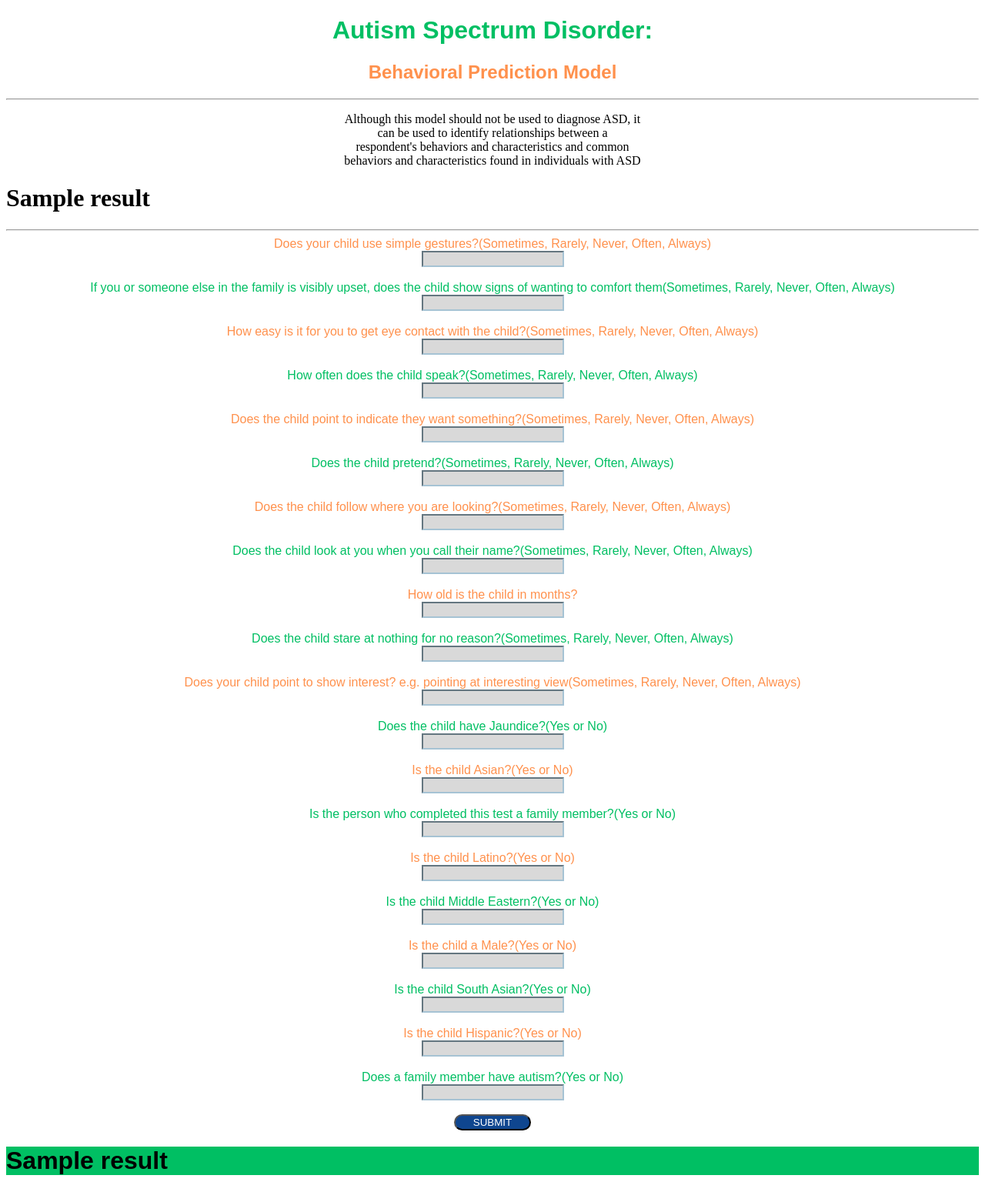
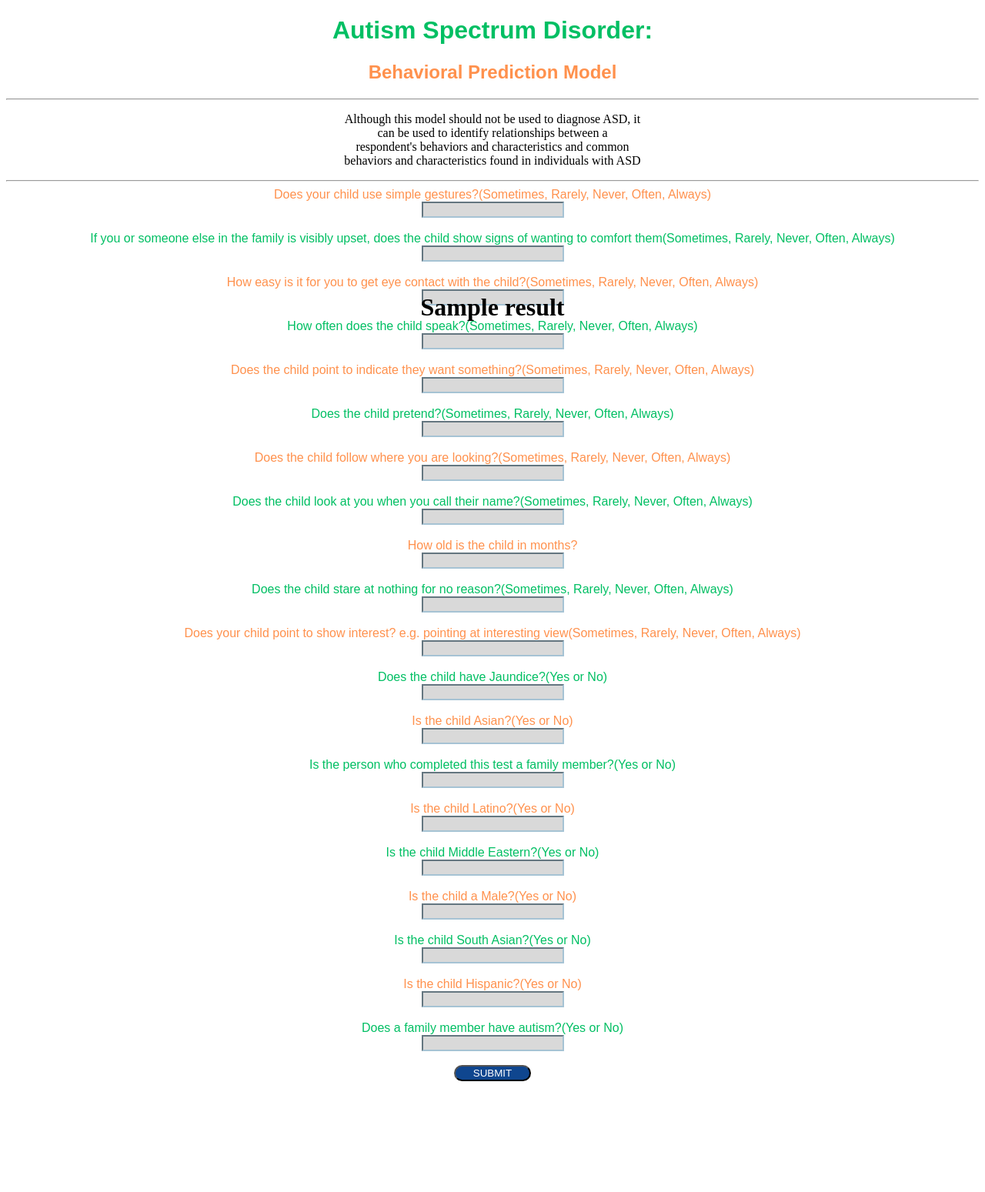
Before and after one commit to tomiwacodes/Web-App-for-Autism-Center, a Django app: template templates/main.html in a window 1280 px wide. Shown: the whole page at 77% size. After the commit the page ends 1405 px from the top, so only its background shows below. Run offline with Django 4.2, Linux system fonts and the light colour scheme; the template is opened without the code that fills it: most values are stand-ins (such as "Sample title", 1, 10 or a date in 2020); parts of the project's set-up code (start-up, migrations or seed data) failed here and were passed over.

Commit message:
centered results

```diff
--- a/Model/static/css/styl.css
+++ b/Model/static/css/styl.css
@@ -9,3 +9,13 @@
     font-family: 'Poppins', sans-serif;
     text-align: center;
 }
+
+.result {
+    font-weight: bold;
+    margin: 0 auto;
+    display: block;
+    position: absolute;
+    top: 50%;
+    left: 50%;
+    transform: translate(-50%, -50%);
+}
--- a/templates/main.html
+++ b/templates/main.html
@@ -17,9 +17,11 @@
         can be used to identify relationships between a<br>
         respondent's behaviors and characteristics and common <br>
         behaviors and characteristics found in individuals with ASD</p>
-    {% if result %}
-        <h1>{{result}}</h1>
-    {% endif %}
+    <div class = "result">
+        {% if result %}
+            <h1 style = "margin-left: auto; margin-right: auto; text-align: center;">{{result}}</h1>
+        {% endif %}
+    </div>
     <hr style="color: #a6c3d4">
     <form action = "" method = "POST" >
         {% csrf_token %}
@@ -85,8 +87,5 @@
         <input type = "text"  name = "Family" style = "margin: 0 auto; display: block; background-color: #d9d9d9; border-color: #a6c3d4;"required><br>
         <input type = "submit" style = "background-color: #0f468f; text-transform: uppercase; border-radius: 27px; width: 100px; color: white; margin: 0 auto; display: flex; justify-content: center;">
     </form>
-    {% if result %}
-        <h1 style ="background-color: #00bf63; font-family: 'Poppins', sans-serif;;">{{result}}</h1>
-    {% endif %}
 </body>
 </html>
```
